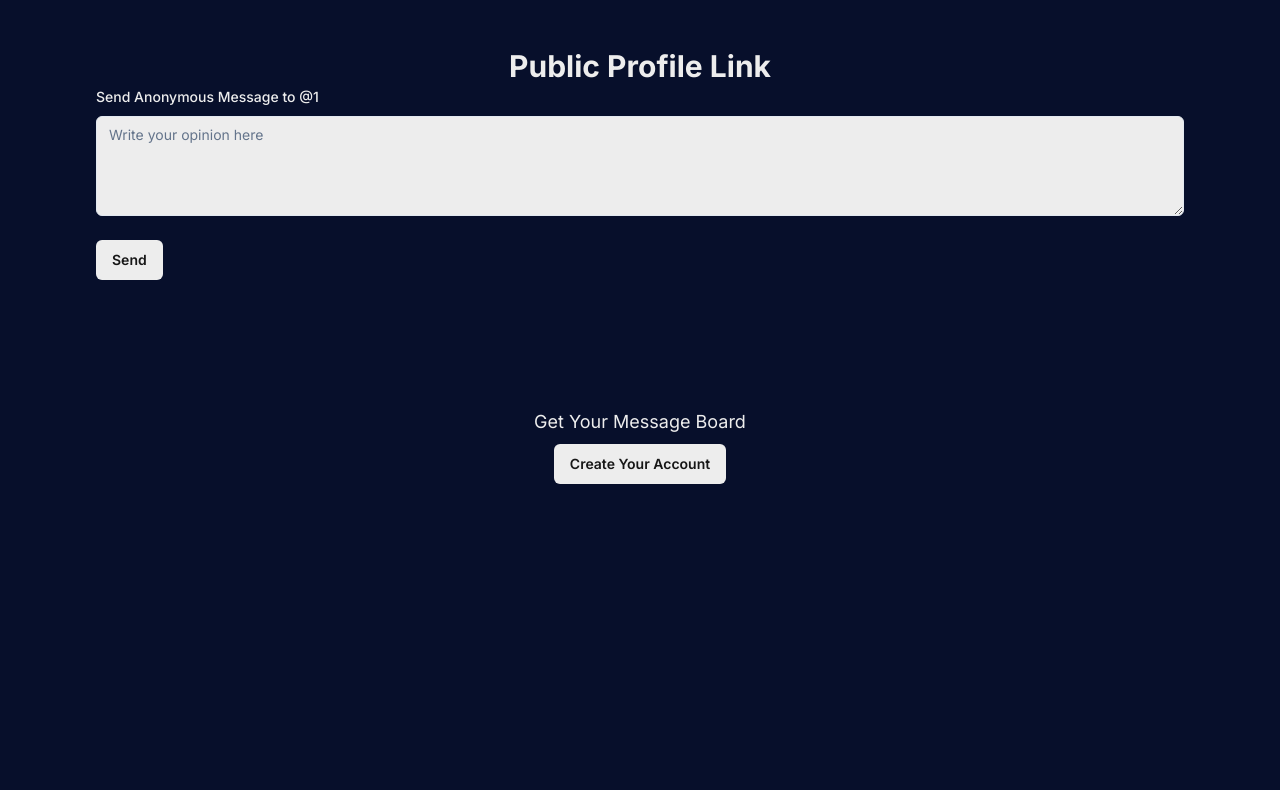
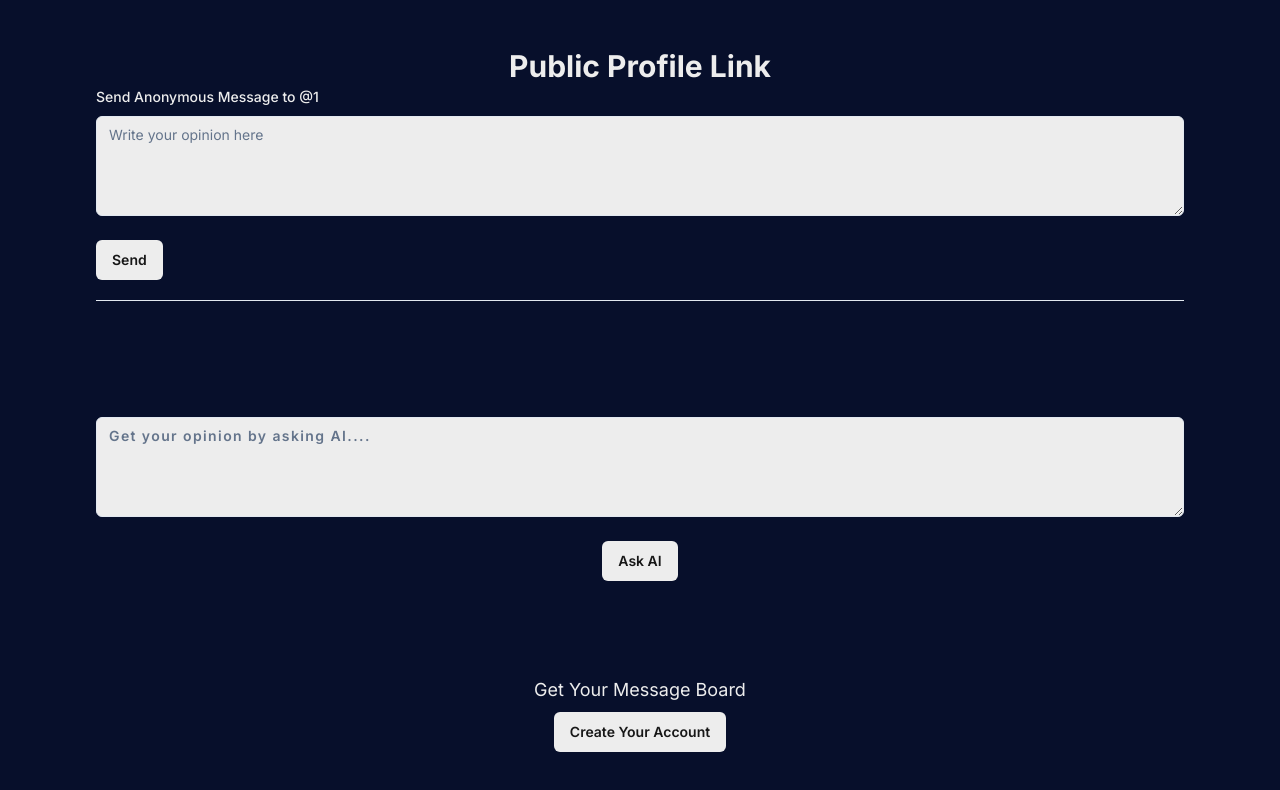
Before and after one commit to arnabsahawrk/Honest-Opinion, a Next.js app: page /arnabsahawrk/1 in a window 1280 px wide. Shown: the top 790 px of the page. Built offline with nearby package versions, Linux system fonts and the light colour scheme.

Commit message:
added AI ui

```diff
--- a/src/app/arnabsahawrk/[username]/page.tsx
+++ b/src/app/arnabsahawrk/[username]/page.tsx
@@ -21,8 +21,11 @@ import { Button } from "@/components/ui/button";
 import { Loader } from "lucide-react";
 import { Textarea } from "@/components/ui/textarea";
 import Link from "next/link";
+import Chatbot from "@/components/custom/Chatbot";
+import { Separator } from "@/components/ui/separator";
 
 const AnonymousMessage = () => {
+  const [aiMessage, setAiMessage] = useState("");
   const [isSubmitting, setIsSubmitting] = useState(false);
   const params = useParams<{ username: string }>();
   const { toast } = useToast();
@@ -61,8 +64,11 @@ const AnonymousMessage = () => {
 
   return (
     <main className="text-myCustom-textPrimary bg-myCustom-bgSecondary ">
-      <section className="container mx-auto px-4 md:px-24 py-12 min-h-screen">
-        <h1 className="text-center font-bold text-3xl">Public Profile Link</h1>
+      <section className="container mx-auto px-4 md:px-24 py-12 min-h-screen flex flex-col justify-between">
+        <div>
+          <h1 className="text-center font-bold text-3xl">
+            Public Profile Link
+          </h1>
           <Form {...form}>
             <form onSubmit={form.handleSubmit(onSubmit)} className="space-y-6">
               <FormField
@@ -75,6 +81,7 @@ const AnonymousMessage = () => {
                     </FormLabel>
                     <FormControl>
                       <Textarea
+                        defaultValue={aiMessage}
                         placeholder="Write your opinion here"
                         {...field}
                       />
@@ -98,7 +105,10 @@ const AnonymousMessage = () => {
               </Button>
             </form>
           </Form>
-        <div className="text-center mt-32">
+          <Separator className="my-5" />
+        </div>
+        <Chatbot setAiMessage={setAiMessage} />
+        <div className="text-center">
           <p className="mb-2 text-lg">Get Your Message Board</p>
           <Link href="/sign-up">
             <Button className="bg-myCustom-textPrimary text-myCustom-textSecondary font-semibold hover:bg-myCustom-textPrimary hover:scale-95 transition duration-300">
--- /dev/null
+++ b/src/components/custom/Chatbot.tsx
@@ -0,0 +1,76 @@
+import React, { useState } from "react";
+import { Button } from "../ui/button";
+import { Textarea } from "../ui/textarea";
+import { Loader } from "lucide-react";
+import { useToast } from "../ui/use-toast";
+import { useForm } from "react-hook-form";
+import * as z from "zod";
+import { zodResolver } from "@hookform/resolvers/zod";
+import { AiMessageSchema } from "@/schemas/AiMessageSchema";
+import {
+  Form,
+  FormControl,
+  FormField,
+  FormItem,
+  FormMessage,
+} from "../ui/form";
+
+type CounterProps = {
+  setAiMessage: React.Dispatch<React.SetStateAction<string>>;
+};
+
+const Chatbot = ({ setAiMessage }: CounterProps) => {
+  const [geminiMessage, setGeminiMessage] = useState("");
+  const [isLoading, setIsLoading] = useState(false);
+  const { toast } = useToast();
+
+  //zod resolver
+  const form = useForm<z.infer<typeof AiMessageSchema>>({
+    resolver: zodResolver(AiMessageSchema),
+  });
+
+  const onSubmit = async (data: z.infer<typeof AiMessageSchema>) => {};
+
+  return (
+    <div className="flex flex-col items-center gap-2 my-5">
+      <Form {...form}>
+        <form
+          onSubmit={form.handleSubmit(onSubmit)}
+          className="space-y-6 w-full text-center"
+        >
+          <FormField
+            name="aiMessage"
+            control={form.control}
+            render={({ field }) => (
+              <FormItem>
+                <FormControl>
+                  <Textarea
+                    placeholder="Get your opinion by asking AI...."
+                    className="text-myCustom-textSecondary font-semibold tracking-widest bg-none focus-visible:ring-0 w-full"
+                    {...field}
+                  />
+                </FormControl>
+                <FormMessage />
+              </FormItem>
+            )}
+          />
+          <Button
+            disabled={isLoading}
+            onClick={() => setAiMessage("fadf")}
+            className="bg-myCustom-textPrimary text-myCustom-textSecondary font-semibold hover:bg-myCustom-textPrimary hover:scale-95 transition duration-300"
+          >
+            {isLoading ? (
+              <>
+                <Loader className="mr-2 size-4 animate-spin" />
+              </>
+            ) : (
+              "Ask AI"
+            )}
+          </Button>
+        </form>
+      </Form>
+    </div>
+  );
+};
+
+export default Chatbot;
--- /dev/null
+++ b/src/schemas/AiMessageSchema.ts
@@ -0,0 +1,8 @@
+import z from "zod";
+
+export const AiMessageSchema = z.object({
+  aiMessage: z
+    .string()
+    .min(10, { message: "Must have 10 characters" })
+    .max(100, { message: "No longer than 300 characters" }),
+});
```
Lines whose indentation alone changed are shown as unchanged.
